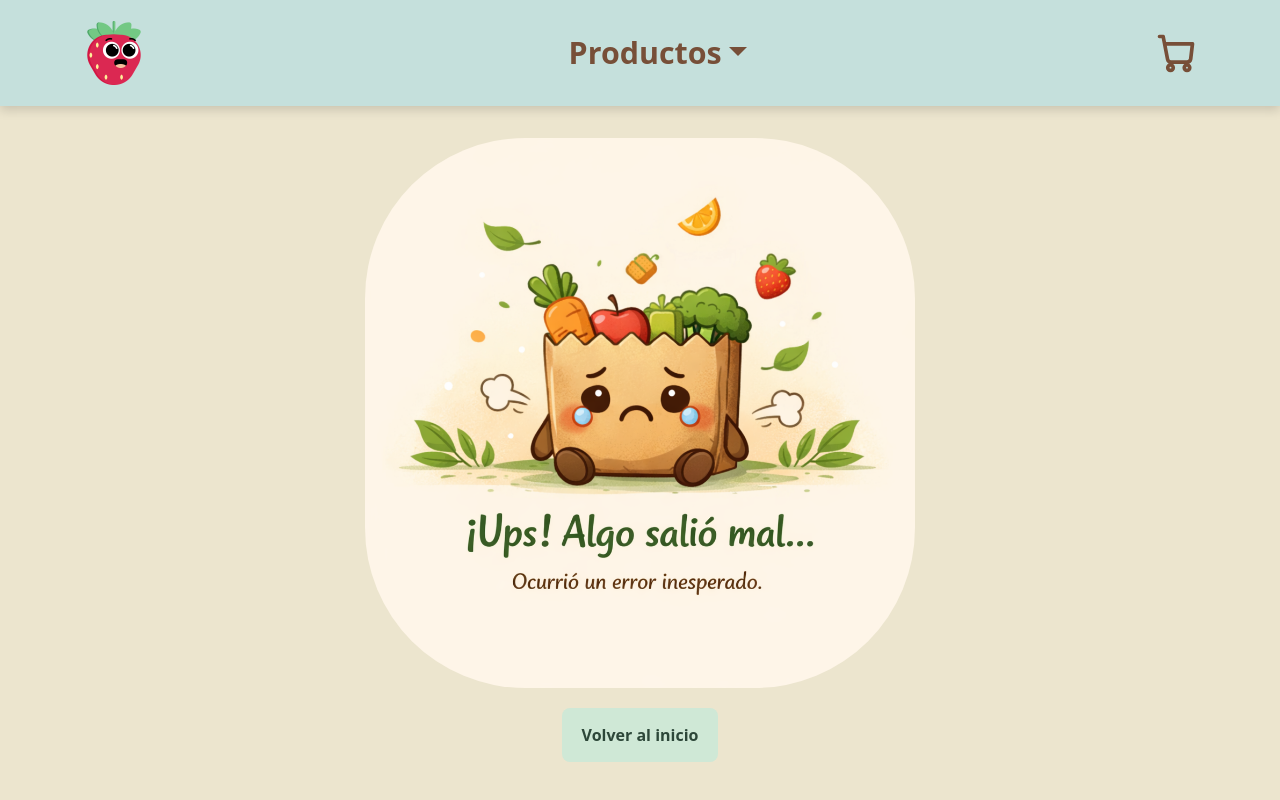
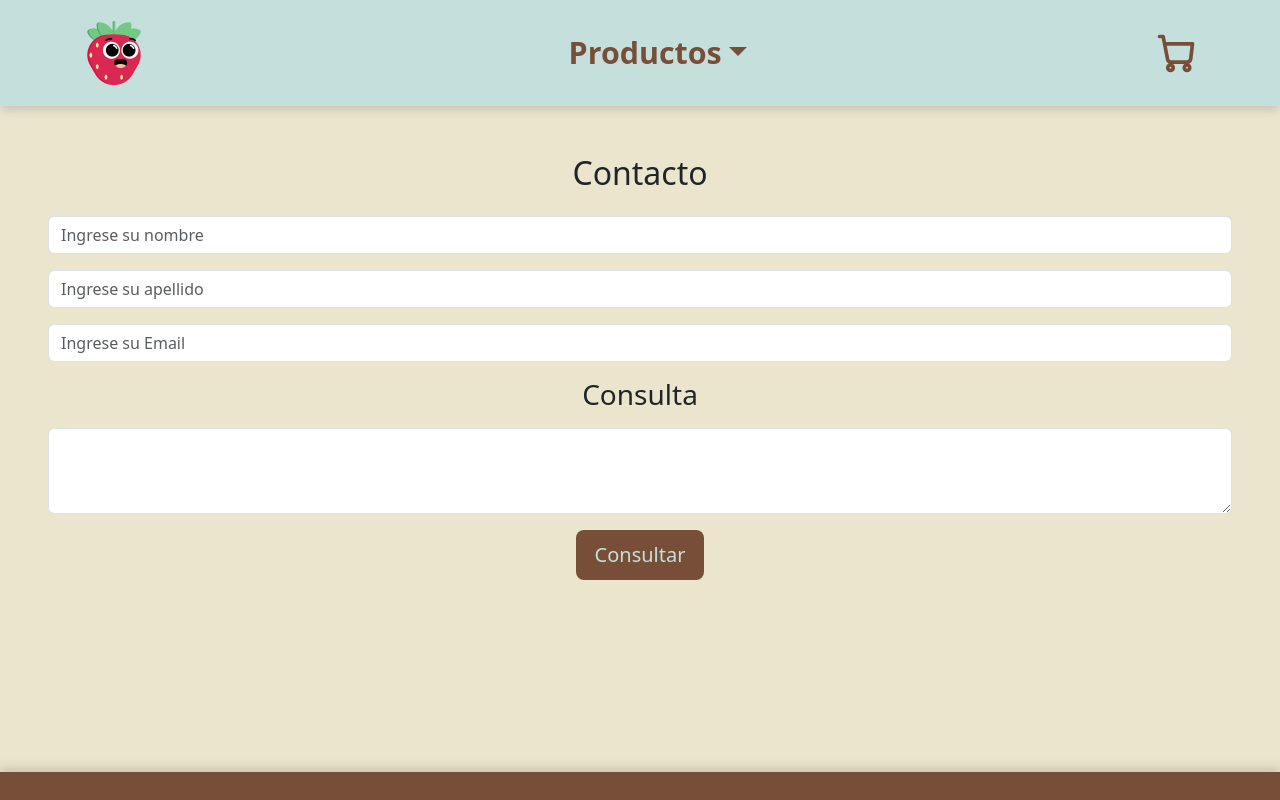
Before and after one commit to melisazatta/landing-zatta, a React (Vite) app: page /contacto in a window 1280 px wide. Shown: the top 800 px of the page. Built offline with nearby package versions, Linux system fonts and the light colour scheme.

Commit message:
componente Contacto

```diff
--- a/src/App.jsx
+++ b/src/App.jsx
@@ -15,6 +15,8 @@ import { CartProvider } from './context/CartContext'
 
 import Checkout from './components/Checkout'
 import Footer from './components/Footer'
+
+import Contacto from './components/Contacto';
 
 function App() {
 
@@ -39,6 +41,8 @@ function App() {
 
       <Route path='/checkout' element= {<Checkout/>}></Route>
 
+       <Route path='/contacto' element= {<Contacto/>}></Route>
+
       <Route path='*' element= {<Error/>}></Route>
 
     </Routes>
--- /dev/null
+++ b/src/components/Contacto.jsx
@@ -0,0 +1,110 @@
+import React, { useState } from 'react'
+import { Form } from 'react-bootstrap'
+import Button from "react-bootstrap/Button";
+
+import { addDoc, collection } from "firebase/firestore"
+import { db } from "../service/firebase"
+
+import Swal from 'sweetalert2';
+
+const Contacto = () => {
+
+    const [consulta, setConsulta] = useState({ name: "",
+       lastname: "",
+       email: "",
+       message: ""})
+
+    const [loading, setLoading] = useState(false)
+    const [error, setError] = useState(null)
+
+
+    const consultaData = (e) => {
+        setConsulta(
+            {
+                ...consulta,
+                [e.target.name]: e.target.value
+            }
+        )
+        setError(null)
+
+    }
+
+   const enviarConsulta = async (e) => {
+    e.preventDefault()
+
+
+  if(!consulta.name || !consulta.lastname || !consulta.email || !consulta.message){
+     setError('Por favor complete todos los datos.')
+    return
+  }
+
+    try {
+        setLoading(true)
+
+        await addDoc(collection(db, "consultas"), {
+            ...consulta,
+            fecha: new Date()
+        })
+
+        Swal.fire({
+        icon: "success",
+        title: "Consulta enviada",
+        text: "Te responderemos a la brevedad",
+        confirmButtonColor: "#774f38",
+        background: "#ece5ce"
+        })
+
+        setConsulta({
+        name:"",
+        lastname:"",
+        email:"",
+        message:""
+      })
+
+    } catch (error) {
+        console.log(error)
+    }
+    setLoading(false)
+}
+
+  return (
+    <div className='m-5 text-center  min-vh-70'>
+        <h2 className='mb-4'>Contacto</h2>
+
+        {error && <p style={{color: "red", fontWeight: "bold"}}>{error}</p>}
+
+         <Form onSubmit={enviarConsulta}>
+             <Form.Group className="mb-3">
+                <Form.Control type="text" name="name" placeholder="Ingrese su nombre" value={consulta.name}
+                onChange={consultaData}/>
+                 </Form.Group>
+
+             <Form.Group className="mb-3">
+                 <Form.Control type="text" name="lastname" placeholder="Ingrese su apellido" value={consulta.lastname}
+                 onChange={consultaData}/>
+                 </Form.Group>
+
+            <Form.Group className="mb-3">
+                  <Form.Control type="email" name="email" placeholder="Ingrese su Email" value={consulta.email}
+                  onChange={consultaData}/>
+            </Form.Group>
+
+            <Form.Group className="mb-3" controlId="exampleForm.ControlTextarea1">
+            <Form.Label>
+                <h3>Consulta</h3>
+                </Form.Label>
+            <Form.Control as="textarea" rows={3} name="message" value={consulta.message}
+            onChange={consultaData} />
+            </Form.Group>
+
+            <Button type="submit" className="btn d-block mx-auto" disabled={loading}
+        >
+          {loading ? "Enviando..." : "Consultar"}
+            </Button>
+    </Form>
+    </div>
+
+  )
+}
+
+export default Contacto
```
